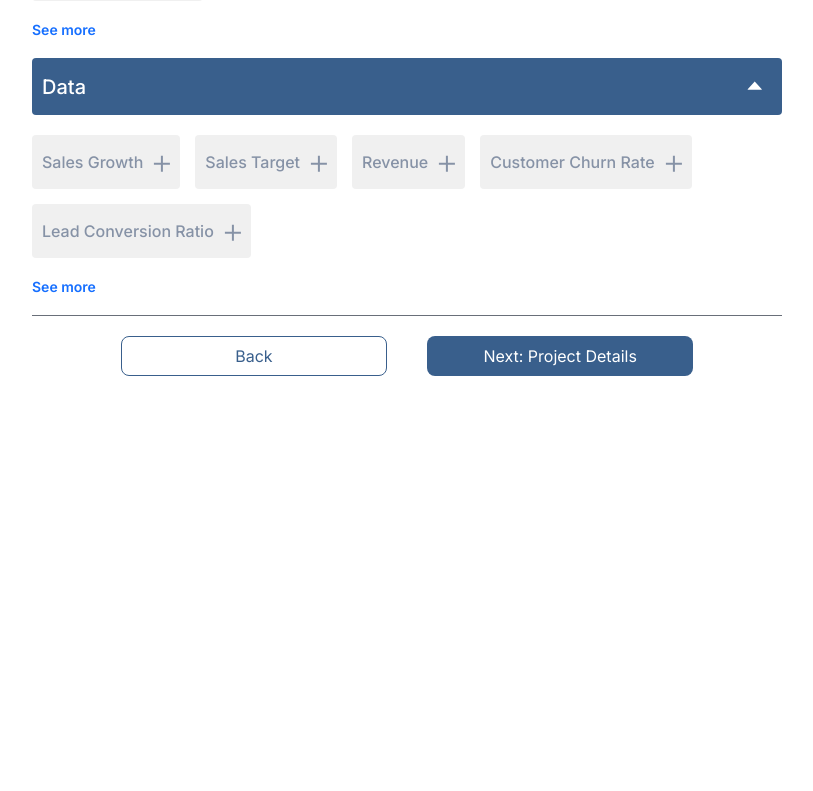
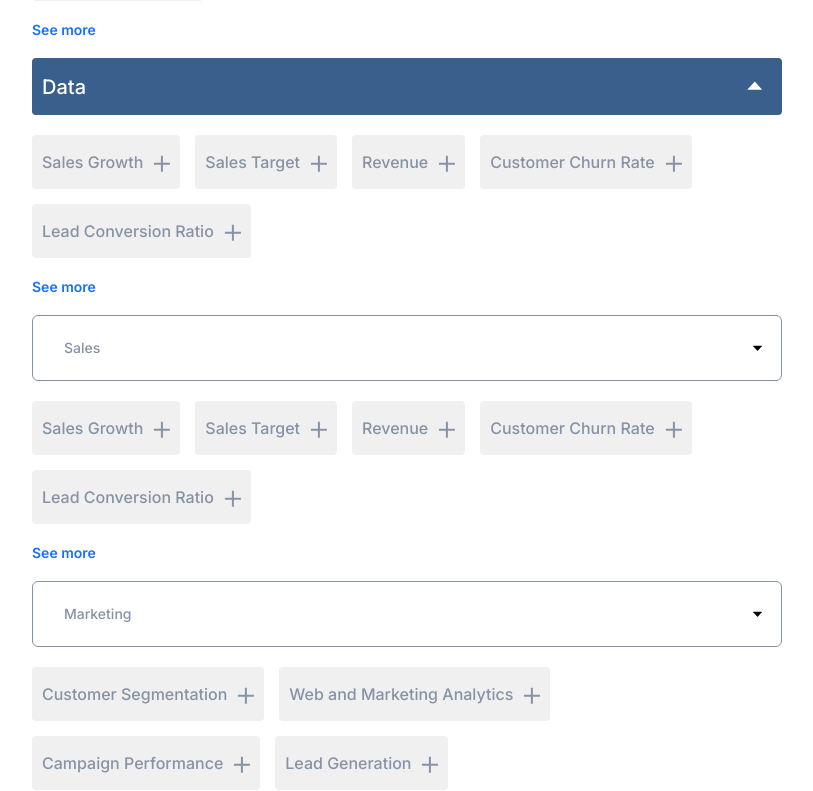
Before and after one commit to n-exp/toptalent-platform, a React (Create React App) app: page /kpis in a window 1280 px wide. Shown: the part 1219-2010 px from the top of the page, without its empty margins (233-1046 px from the left). Before the commit the page ends 1665 px from the top, so only its background shows below. Built offline with nearby package versions, Linux system fonts and the light colour scheme.

Commit message:
added: reusable select input component

```diff
--- /dev/null
+++ b/src/assets/icons/CaretDownIcon.js
@@ -0,0 +1,18 @@
+export const CaretDownIcon = ({ fill }) => (
+  <svg
+    width="9"
+    height="6"
+    viewBox="0 0 9 6"
+    fill="none"
+    xmlns="http://www.w3.org/2000/svg"
+  >
+    <path
+      d="M4.2985 5.67151L0.284605 1.21163C0.110854 1.01857 0.247862 0.710938 0.507593 0.710938H8.53537C8.7951 0.710938 8.93211 1.01857 8.75836 1.21163L4.74447 5.67151C4.6253 5.80392 4.41767 5.80392 4.2985 5.67151Z"
+      fill={fill}
+    />
+  </svg>
+);
+
+CaretDownIcon.defaultProps = {
+  fill: "#000",
+};
--- /dev/null
+++ b/src/components/common/Inputs/Select/Select.js
@@ -0,0 +1,79 @@
+import Select, { components } from "react-select";
+
+import { CaretDownIcon } from "../../../../assets/icons/CaretDownIcon";
+
+const customStyles = {
+  control: (provided) => ({
+    ...provided,
+    cursor: "pointer",
+    backgroundColor: "#fff",
+    border: "1px solid #8692A6",
+    borderRadius: "0.375rem",
+    boxShadow: "unset",
+    paddingBlock: "1.3125rem",
+    paddingInline: "0.6875rem",
+    ":hover": {
+      border: "1px solid #8692A6",
+    },
+  }),
+  indicatorsContainer: (provided, { selectProps }) => ({
+    ...provided,
+    transform: `rotate(${selectProps.menuIsOpen ? 180 : 0}deg)`,
+  }),
+  indicatorSeparator: () => ({}),
+  valueContainer: (provided) => ({
+    ...provided,
+    padding: "0 1.125rem",
+  }),
+  placeholder: (provided) => ({
+    ...provided,
+    color: "#8692A6",
+    fontSize: ".875rem",
+    lineHeight: "1.05875rem",
+    fontWeight: 500,
+  }),
+  singleValue: (provided) => ({
+    ...provided,
+    color: "#8692A6",
+    fontSize: "0.875rem",
+    lineHeight: "1.05875rem",
+    fontWeight: 500,
+  }),
+  menu: (provided) => ({
+    ...provided,
+    border: "1px solid #DADADA",
+    boxShadow: "0 .25rem .625rem .1875rem rgba(0, 0, 0, 0.11)",
+    borderRadius: ".375rem",
+  }),
+  option: (provided, state) => ({
+    ...provided,
+    padding: "26px 32px",
+    backgroundColor: state.isSelected ? "#DCDCDC" : "#fff",
+    color: state.isSelected ? "#343A40" : "#696F79",
+    cursor: "pointer",
+    ":hover": {
+      color: "#696F79",
+      backgroundColor: "#f3f3f3",
+    },
+  }),
+};
+
+const DropdownIndicator = (props) => (
+  <components.DropdownIndicator {...props}>
+    <CaretDownIcon />
+  </components.DropdownIndicator>
+);
+
+const CustomSelect = ({ inputId, options, value, onChange }) => (
+  <Select
+    inputId={inputId}
+    isSearchable={false}
+    components={{ DropdownIndicator }}
+    styles={customStyles}
+    options={options}
+    value={value}
+    onChange={onChange}
+  />
+);
+
+export default CustomSelect;
--- /dev/null
+++ b/src/components/common/Inputs/Select/index.js
@@ -0,0 +1,23 @@
+import Select from "./Select";
+
+import "./index.scss";
+
+const SelectField = ({ id, label, value, onChange, options }) => {
+  return (
+    <div className="input-container uk-margin">
+      {label && (
+        <label htmlFor={id} className="uk-display-inline-block uk-margin-small">
+          {label}
+        </label>
+      )}
+      <Select
+        inputId={id}
+        value={value}
+        onChange={onChange}
+        options={options}
+      />
+    </div>
+  );
+};
+
+export default SelectField;
--- /dev/null
+++ b/src/components/common/Inputs/Select/index.scss
@@ -0,0 +1,7 @@
+label {
+  font-style: normal;
+  font-weight: 500;
+  font-size: 1rem;
+  line-height: 1.1875rem;
+  color: #696f79;
+}
--- a/src/pages/KPIs/components/KPIsForm/KPIsForm.js
+++ b/src/pages/KPIs/components/KPIsForm/KPIsForm.js
@@ -1,4 +1,5 @@
 import Select from "../../../../components/common/Select/Select";
+import NewSelect from "../../../../components/common/Inputs/Select";
 import Chip from "../../../../components/common/Chip/Chip";
 import { useKPIsData } from "../../state/hooks/useKPIsData";
 
@@ -24,6 +25,24 @@ const KPIsForm = () => {
           <div className="expand-more uk-margin-bottom">See more</div>
         </div>
       ))}
+
+      {selectedKPIs.map((selectedKPI, kpiIdx) => (
+        <div className={`kpi-${kpiIdx}`} key={kpiIdx}>
+          <NewSelect
+            options={kpis}
+            value={selectedKPI}
+            onChange={(value) => updateSelectedKPI(value, kpiIdx)}
+          />
+
+          <div className="kpi-tags uk-grid-small uk-margin" uk-grid="">
+            {kpisTags[selectedKPI.value].map((chip, chipIdx) => (
+              <Chip key={chipIdx}>{chip}</Chip>
+            ))}
+          </div>
+
+          <div className="expand-more uk-margin-bottom">See more</div>
+        </div>
+      ))}
     </div>
   );
 };
```
